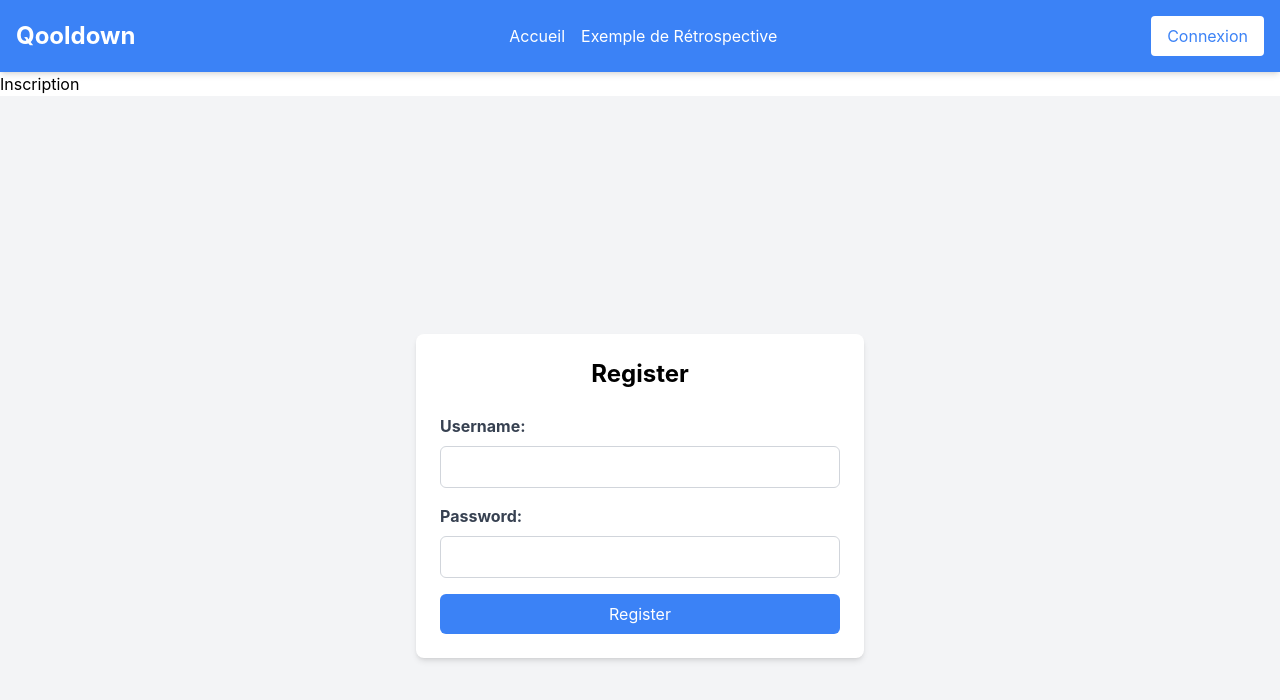
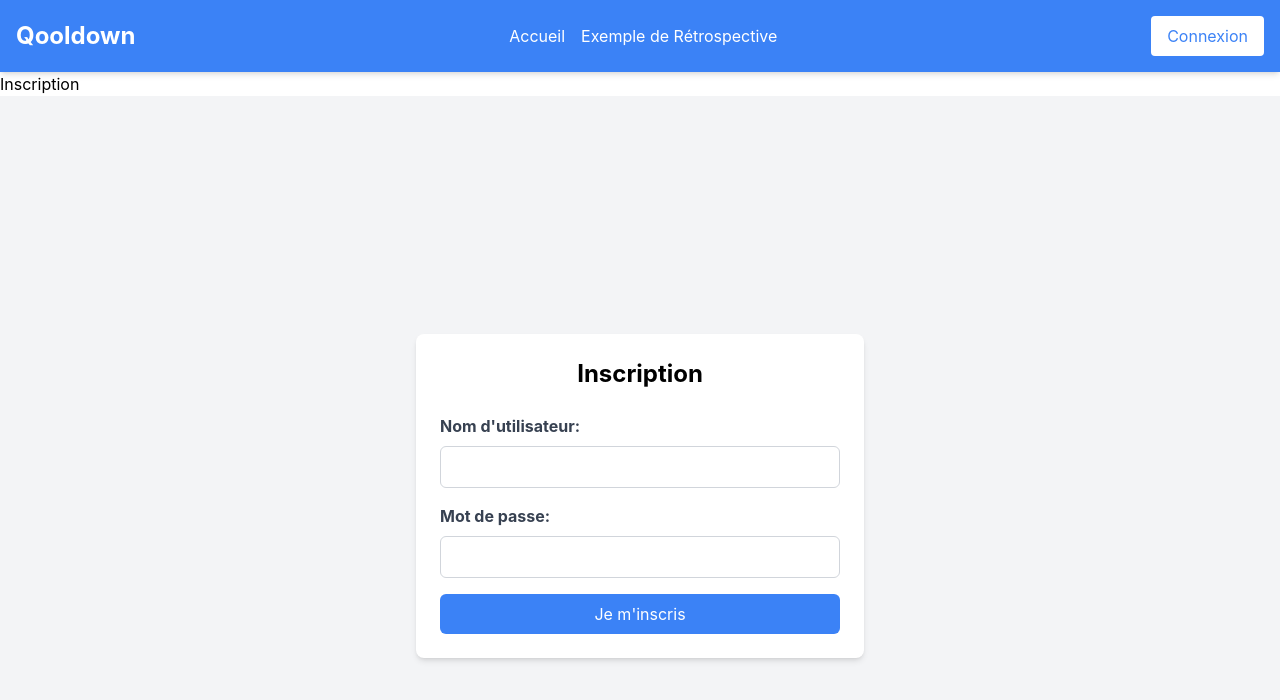
Before and after one commit to chenmuyao/Qooldown, a React (Create React App) app in the folder frontend/: page /register in a window 1280 px wide. Shown: the top 700 px of the page. Built offline with nearby package versions, Linux system fonts and the light colour scheme.

Commit message:
front: eng -> fra

```diff
--- a/frontend/src/components/AuthForm.tsx
+++ b/frontend/src/components/AuthForm.tsx
@@ -20,10 +20,10 @@ const AuthForm: React.FC<AuthFormProps> = ({
     try {
       await onSubmit(username, password);
       setMessage(
-        isRegister ? "User registered successfully!" : "Login successful!",
+        isRegister ? "L'utilisateur s'est inscrit avec succès !" : "Connexion réussie !",
       );
     } catch (error) {
-      setMessage("Error occurred");
+      setMessage("Erreur: " + error);
     }
   };
 
@@ -42,12 +42,12 @@ const AuthForm: React.FC<AuthFormProps> = ({
     <div className="flex items-center justify-center min-h-screen bg-gray-100">
       <div className="w-full max-w-md bg-white rounded-lg shadow-md p-6">
         <h2 className="text-2xl font-bold text-center mb-6">
-          {isRegister ? "Register" : "Login"}
+          {isRegister ? "Inscription" : "Login"}
         </h2>
         <form onSubmit={handleSubmit}>
           <div className="mb-4">
             <label className="block text-gray-700 font-bold mb-2">
-              Username:
+              Nom d'utilisateur:
             </label>
             <input
               type="text"
@@ -59,7 +59,7 @@ const AuthForm: React.FC<AuthFormProps> = ({
           </div>
           <div className="mb-4">
             <label className="block text-gray-700 font-bold mb-2">
-              Password:
+              Mot de passe:
             </label>
             <input
               type="password"
@@ -73,7 +73,7 @@ const AuthForm: React.FC<AuthFormProps> = ({
             type="submit"
             className="w-full bg-blue-500 text-white py-2 px-4 rounded-md hover:bg-blue-600 transition duration-200"
           >
-            {isRegister ? "Register" : "Login"}
+            {isRegister ? "Je m'inscris" : "Login"}
           </button>
         </form>
         {onDeleteUsers && (
```
